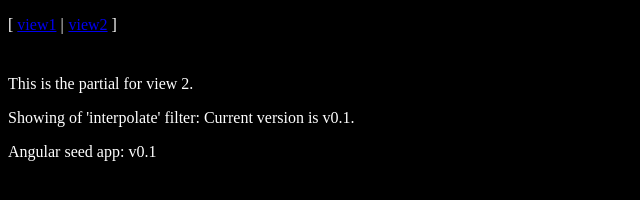
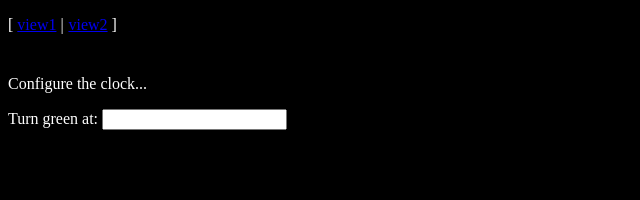
Before and after one commit to leopd/kidclock, a website: page app/index.html at #/view1 in a window 1280 px wide. Both pictures are taken after a click on the link "view2". Shown: the whole page, without its empty margins (0-640 px from the left). Drawn offline with Linux system fonts and the light colour scheme.

Commit message:
Simple state service demonstrates sharing data between controllers.

```diff
--- a/app/index.html
+++ b/app/index.html
@@ -13,8 +13,6 @@
 
   <div ng-view></div>
 
-  <div>Angular seed app: v<span app-version></span></div>
-
   <!-- In production use:
   <script src="//ajax.googleapis.com/ajax/libs/angularjs/1.0.7/angular.min.js"></script>
   -->
--- a/app/js/controllers.js
+++ b/app/js/controllers.js
@@ -3,7 +3,8 @@
 /* Controllers */
 
 angular.module('myApp.controllers', []).
-  controller('MyCtrl1', ['$scope','$timeout',function($scope,$timeout) {
+  controller('MyCtrl1', ['$scope','$timeout','state',function($scope,$timeout,state) {
+    $scope.state = state;
     $scope.displaytime= "--";
     function pad2(num,prefix) {
         var out = prefix ? prefix : "";
@@ -17,6 +18,7 @@ angular.module('myApp.controllers', []).
         out += pad2(now.getMinutes(),":");
         out += pad2(now.getSeconds(),":");
         out += now.getHours() >= 12 ? " PM" : " AM";
+        out += $scope.state.greentime;
         return out;
     };
     function tick() {
@@ -25,6 +27,7 @@ angular.module('myApp.controllers', []).
     };
     tick();
   }])
-  .controller('MyCtrl2', [function() {
+  .controller('MyCtrl2', ['$scope','state',function($scope,state) {
+    $scope.state = state;
 
   }]);
--- a/app/js/services.js
+++ b/app/js/services.js
@@ -5,5 +5,12 @@
 
 // Demonstrate how to register services
 // In this case it is a simple value service.
-angular.module('myApp.services', []).
-  value('version', '0.1');
+angular.module('myApp.services', [])
+  .value('version', '0.1')
+  .factory('state', function () {
+    var state = {};
+
+    return {
+      state: state,
+    };
+  });
--- a/app/partials/partial1.html
+++ b/app/partials/partial1.html
@@ -1,5 +1,3 @@
-<p>This is the partial for view 1.</p>
-
 <div class="clock" ng-controller="MyCtrl1">
   {{displaytime}}
 </div>
--- a/app/partials/partial2.html
+++ b/app/partials/partial2.html
@@ -1,5 +1,3 @@
-<p>This is the partial for view 2.</p>
-<p>
-  Showing of 'interpolate' filter:
-  {{ 'Current version is v%VERSION%.' | interpolate }}
-</p>
+<p>Configure the clock...</p>
+
+Turn green at: <input ng-model="state.greentime">
```
